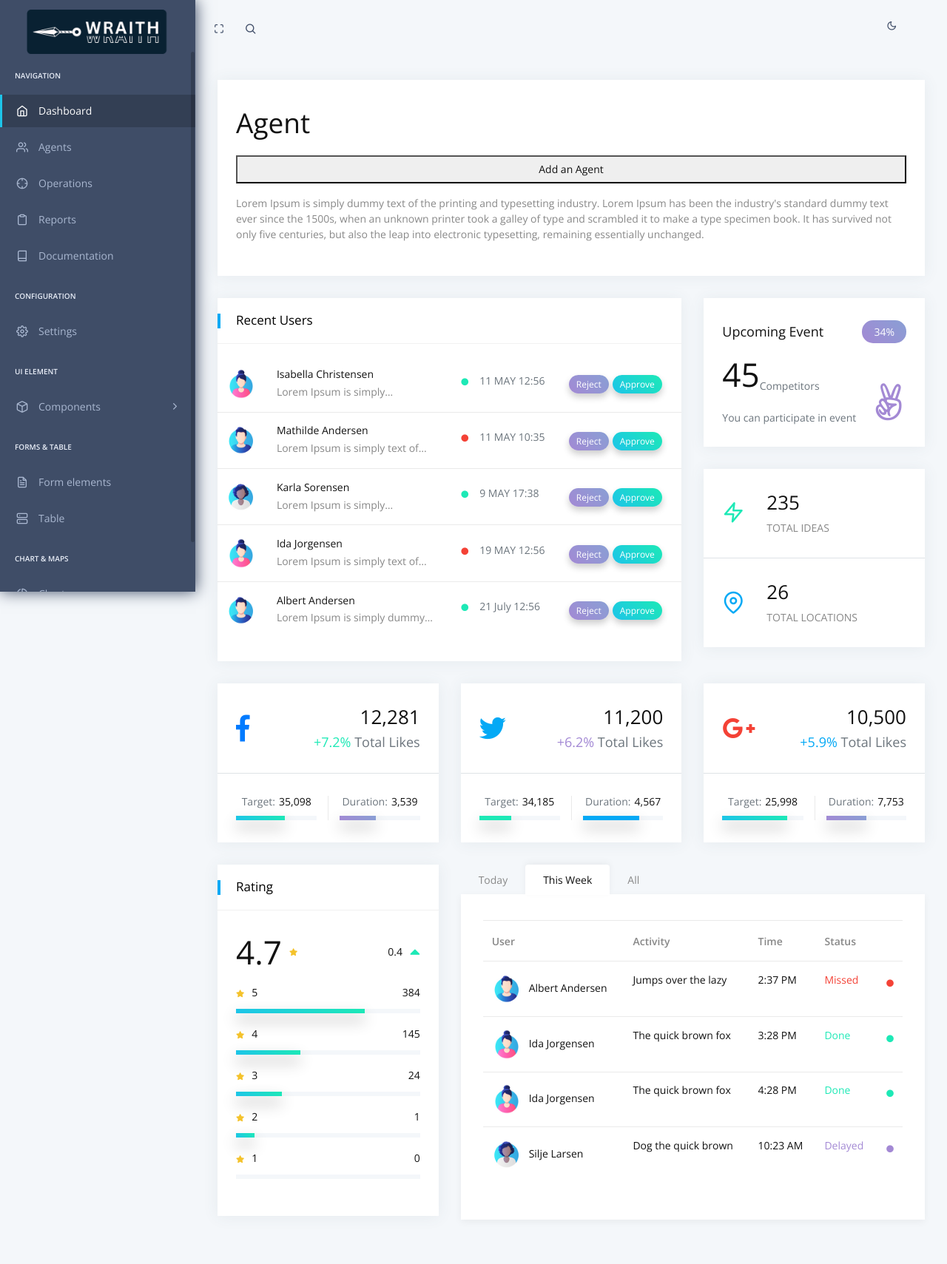
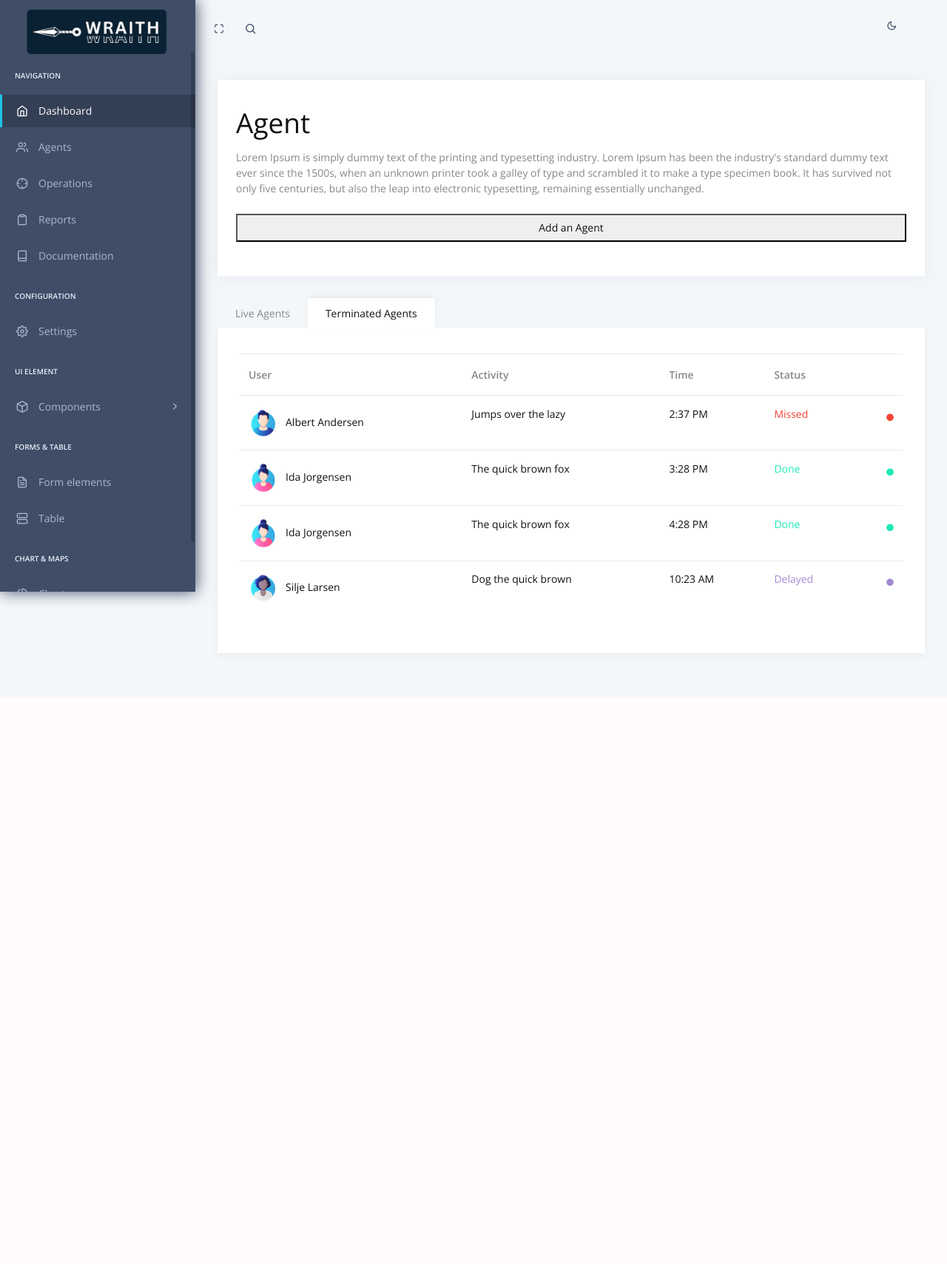
Before and after one commit to THELTG/Project-Wraith, a Flask app: page / in a window 1280 px wide. Shown: the whole page at 74% size. After the commit the page ends 891 px from the top, so only its background shows below. Run offline with Flask 3, Linux system fonts and the light colour scheme; some libraries are stand-ins or nearby versions.

Commit message:
Edited index.html

```diff
--- a/WebServer/apps/templates/home/index.html
+++ b/WebServer/apps/templates/home/index.html
@@ -25,9 +25,8 @@
                                     <div class="card daily-sales">
                                         <div class="card-block">
                                             <h7 style="font-size: 37px; color: #111; font-weight: 400;">Agent</h7>
-                                            <button class="container-fluid mb-3 mt-3" type="button" style="cursor: pointer;"><h6 class="mb-2 mt-2">Add an Agent</h6></button>
                                             <div class="row d-flex align-items-center">
-                                                <div class="col-12">
+                                                <div class="col-12 mt-2">
                                                     <p>Lorem Ipsum is simply dummy text of the printing and typesetting industry.
                                                     Lorem Ipsum has been the industry's standard dummy text ever since the 1500s,
                                                     when an unknown printer took a galley of type and scrambled it to make a type specimen book.
@@ -36,6 +35,8 @@
                                                 </div>
 
                                             </div>
+                                            <button class="container-fluid mb-3 mt-2" type="button" style="cursor: pointer;"><h6 class="mb-2 mt-2">Add an Agent</h6></button>
+
 
                                         </div>
                                     </div>
@@ -43,7 +44,7 @@
                                 <!--[ daily sales section ] end-->
 
                                 <!--[ Recent Users ] start-->
-                                <div class="col-xl-8 col-md-6">
+                                <!-- <div class="col-xl-8 col-md-6">
                                     <div class="card Recent-Users">
                                         <div class="card-header">
                                             <h5>Recent Users</h5>
@@ -147,11 +148,11 @@
                                             </div>
                                         </div>
                                     </div>
-                                </div>
+                                </div> -->
                                 <!--[ Recent Users ] end-->
 
                                 <!-- [ statistics year chart ] start -->
-                                <div class="col-xl-4 col-md-6">
+                                <!-- <div class="col-xl-4 col-md-6">
                                     <div class="card card-event">
                                         <div class="card-block">
                                             <div class="row align-items-center justify-content-center">
@@ -191,10 +192,11 @@
                                             </div>
                                         </div>
                                     </div>
-                                </div>
+                                </div> -->
                                 <!-- [ statistics year chart ] end -->
+
                                 <!--[social-media section] start-->
-                                <div class="col-md-12 col-xl-4">
+                                <!-- <div class="col-md-12 col-xl-4">
                                     <div class="card card-social">
                                         <div class="card-block border-bottom">
                                             <div class="row align-items-center justify-content-center">
@@ -307,10 +309,11 @@
                                             </div>
                                         </div>
                                     </div>
-                                </div>
+                                </div> -->
                                 <!--[social-media section] end-->
+
                                 <!-- [ rating list ] starts-->
-                                <div class="col-xl-4 col-md-6">
+                                <!-- <div class="col-xl-4 col-md-6">
                                     <div class="card user-list">
                                         <div class="card-header">
                                             <h5>Rating</h5>
@@ -379,23 +382,25 @@
                                             </div>
                                         </div>
                                     </div>
-                                </div>
+                                </div> -->
                                 <!-- [ rating list ] end-->
-                                <div class="col-xl-8 col-md-12 m-b-30">
+
+                                <!-- Used for the caldera agent stats bar-->
+                                <div class="col-xl-12 col-md-12 m-b-30">
                                     <ul class="nav nav-tabs" id="myTab" role="tablist">
                                         <li class="nav-item">
                                             <a class="nav-link" id="home-tab" data-toggle="tab" href="#home" role="tab"
-                                                aria-controls="home" aria-selected="false">Today</a>
+                                                aria-controls="home" aria-selected="false">Live Agents</a>
                                         </li>
                                         <li class="nav-item">
                                             <a class="nav-link active show" id="profile-tab" data-toggle="tab"
-                                                href="#profile" role="tab" aria-controls="profile" aria-selected="true">This
-                                                Week</a>
+                                                href="#profile" role="tab" aria-controls="profile" aria-selected="true">
+                                                Terminated Agents</a>
                                         </li>
-                                        <li class="nav-item">
+                                        <!-- <li class="nav-item">
                                             <a class="nav-link" id="contact-tab" data-toggle="tab" href="#contact"
                                                 role="tab" aria-controls="contact" aria-selected="false">All</a>
-                                        </li>
+                                        </li> -->
                                     </ul>
                                     <div class="tab-content" id="myTabContent">
                                         <div class="tab-pane fade" id="home" role="tabpanel" aria-labelledby="home-tab">
```
